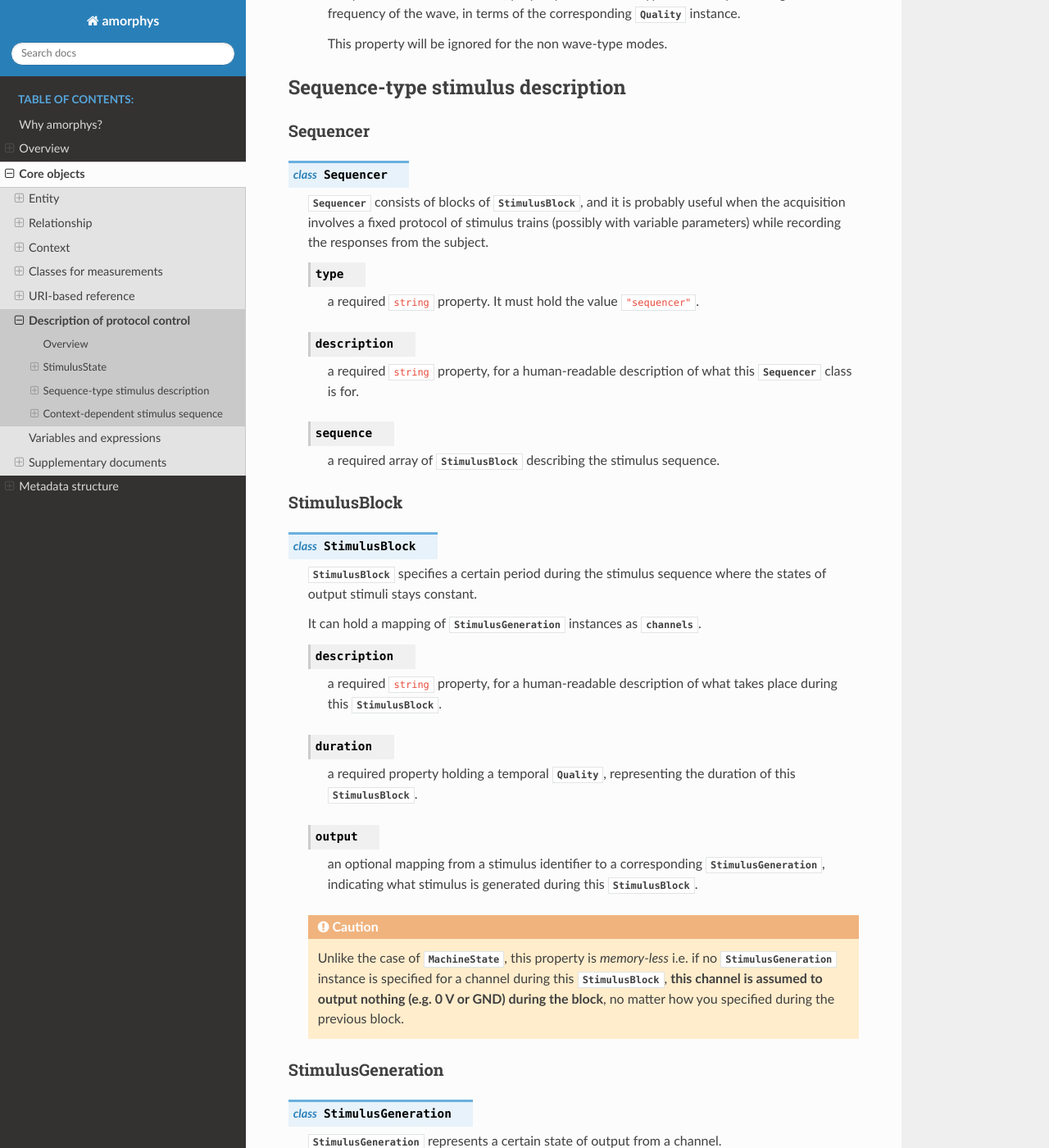
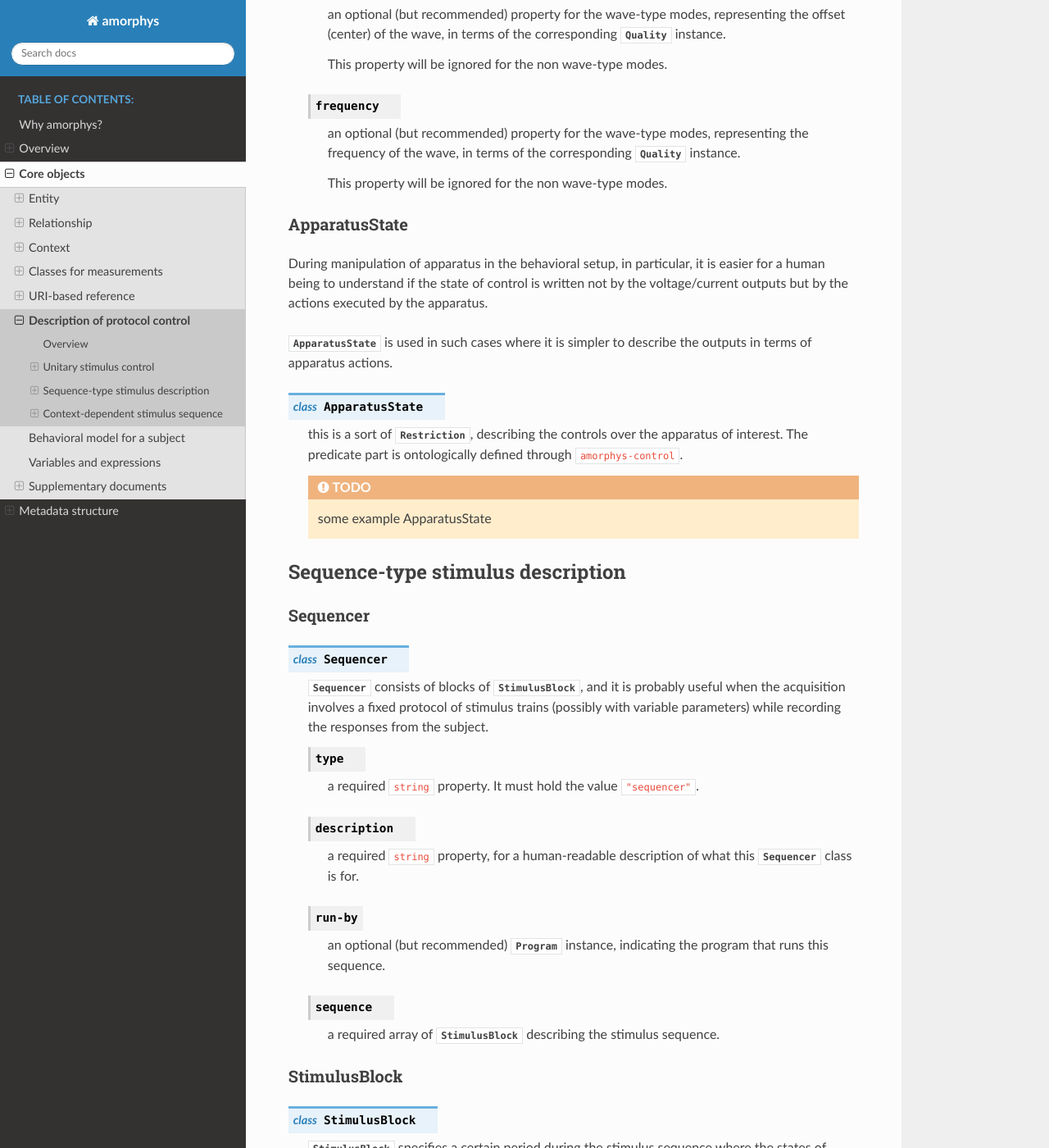
Before and after one commit to gwappa/amorphys, a Sphinx documentation site: the page built from docs/source/core/protocol-control.rst, in a window 1280 px wide and 1400 px high, scrolled down 2008 px. Shown: the whole window at 82% size. Built offline with Sphinx 7.4.7 and the Read the Docs theme 2.0.0, drawn with Linux system fonts in a browser that asks for light colours; some of the changed text lies outside the part shown.

Commit message:
add a stub for behavioral model

```diff
--- a/docs/source/core/index.rst
+++ b/docs/source/core/index.rst
@@ -22,5 +22,6 @@
    measurements
    referrable
    protocol-control
+   behavioral-model
    variable
    supplementary
--- a/docs/source/core/protocol-control.rst
+++ b/docs/source/core/protocol-control.rst
@@ -3,6 +3,9 @@
 
 Here, it is described as to how to abstract your stimulus-response sequence (i.e. protocol)
 during acquisition.
+
+In case of behavioral tasks, in particular, the description of protocol-control is paired
+with the description of :doc:`behavioral-model` in the :doc:`tasks <../writing/tasks>` section.
 
 Currently, it does not belong anywhere in the tree of entities
 for the sake of simplicity in notation.
@@ -26,8 +29,11 @@
 Variable parameters, such as stimulus strengths and durations, may be
 represented in terms of :py:class:`variable`.
 
+Unitary stimulus control
+------------------------
+
 StimulusState
--------------
+^^^^^^^^^^^^^
 
 .. py:class:: StimulusState
 
@@ -81,6 +87,27 @@
 
         This property will be ignored for the non wave-type modes.
 
+ApparatusState
+^^^^^^^^^^^^^^
+
+During manipulation of apparatus in the behavioral setup, in particular,
+it is easier for a human being to understand if the state of control is written not by
+the voltage/current outputs but by the actions executed by the apparatus.
+
+:py:class:`ApparatusState` is used in such cases where it is simpler to describe
+the outputs in terms of apparatus actions.
+
+.. py:class:: ApparatusState
+
+    this is a sort of :py:class:`Restriction`, describing the controls over
+    the apparatus of interest. The predicate part is ontologically defined
+    through ``amorphys-control``.
+
+    .. admonition:: TODO
+
+        some example ApparatusState
+
+
 Sequence-type stimulus description
 ----------------------------------
 
@@ -102,6 +129,11 @@
 
         a required ``string`` property, for a human-readable description of
         what this :py:class:`Sequencer` class is for.
+
+    .. py:attribute:: run-by
+
+        an optional (but recommended) :py:class:`Program` instance,
+        indicating the program that runs this sequence.
 
     .. py:attribute:: sequence
 
@@ -150,7 +182,8 @@
 
     .. py:attribute:: state
 
-        a required :py:class:`StimulusState` property describing the output.
+        a required property consisting of a :py:class:`StimulusState` or
+        a :py:class:`ApparatusState`, describing the output.
 
 
 Context-dependent stimulus sequence
@@ -172,6 +205,11 @@
 
         a required ``string`` property, for a human-readable description of
         what this :py:class:`StateMachine` class is for.
+
+    .. py:attribute:: run-by
+
+        an optional (but recommended) :py:class:`Program` instance,
+        indicating the program that runs this state machine.
 
     .. py:attribute:: initial
 
@@ -207,13 +245,13 @@
 
     .. py:attribute:: on-start
 
-        an optional array of :py:class:`StimulusState` objects, describing
-        what stimulus is turned on/off upon start of this state.
+        an optional array of :py:class:`StimulusState` or :py:class:`ApparatusState` objects,
+        describing what stimulus is turned on/off upon start of this state.
 
     .. py:attribute:: on-end
 
-        an optional array of :py:class:`StimulusState` objects, describing
-        what stimulus is turned on/off upon end of this state.
+        an optional array of :py:class:`StimulusState` or :py:class:`ApparatusState` objects,
+        describing what stimulus is turned on/off upon end of this state.
 
     .. caution::
 
```
Also changed, not shown: other parts of docs/source/core/protocol-control.rst (+1 -1 lines), docs/source/core/behavioral-model.rst (added, +8 -0 lines).
